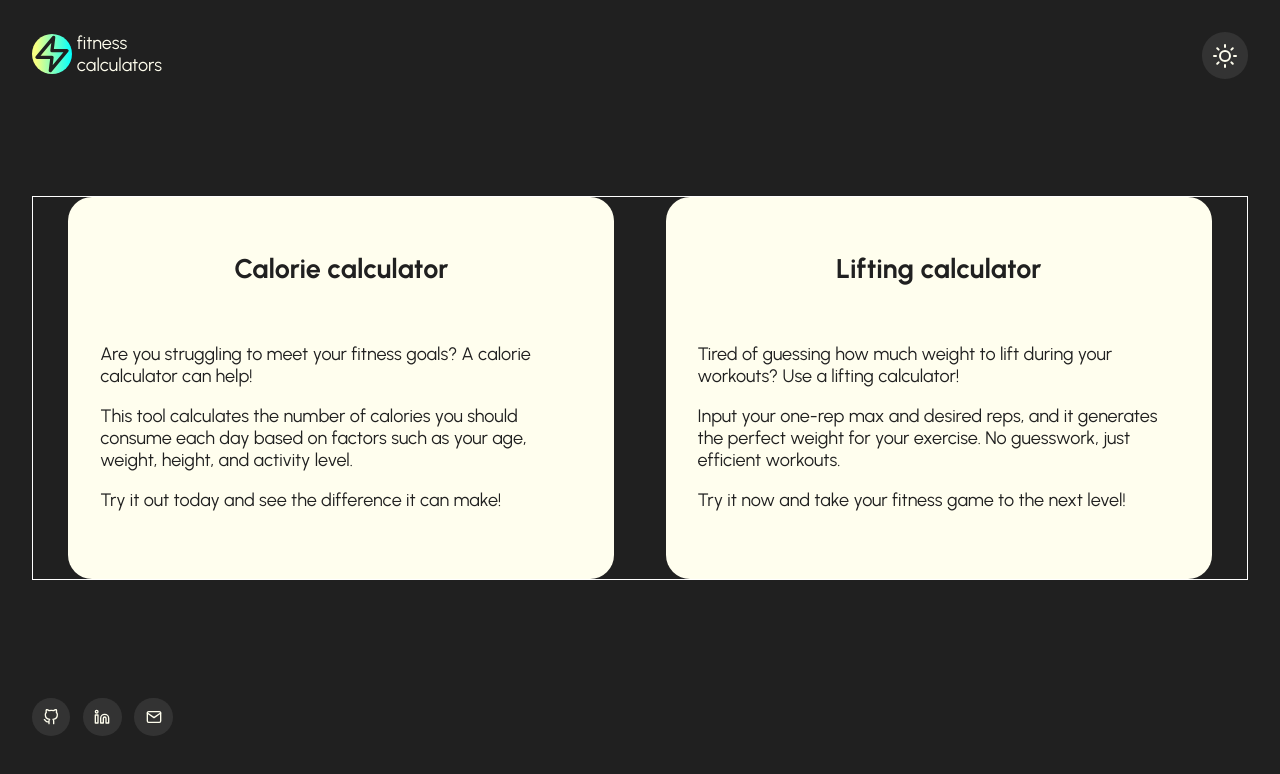
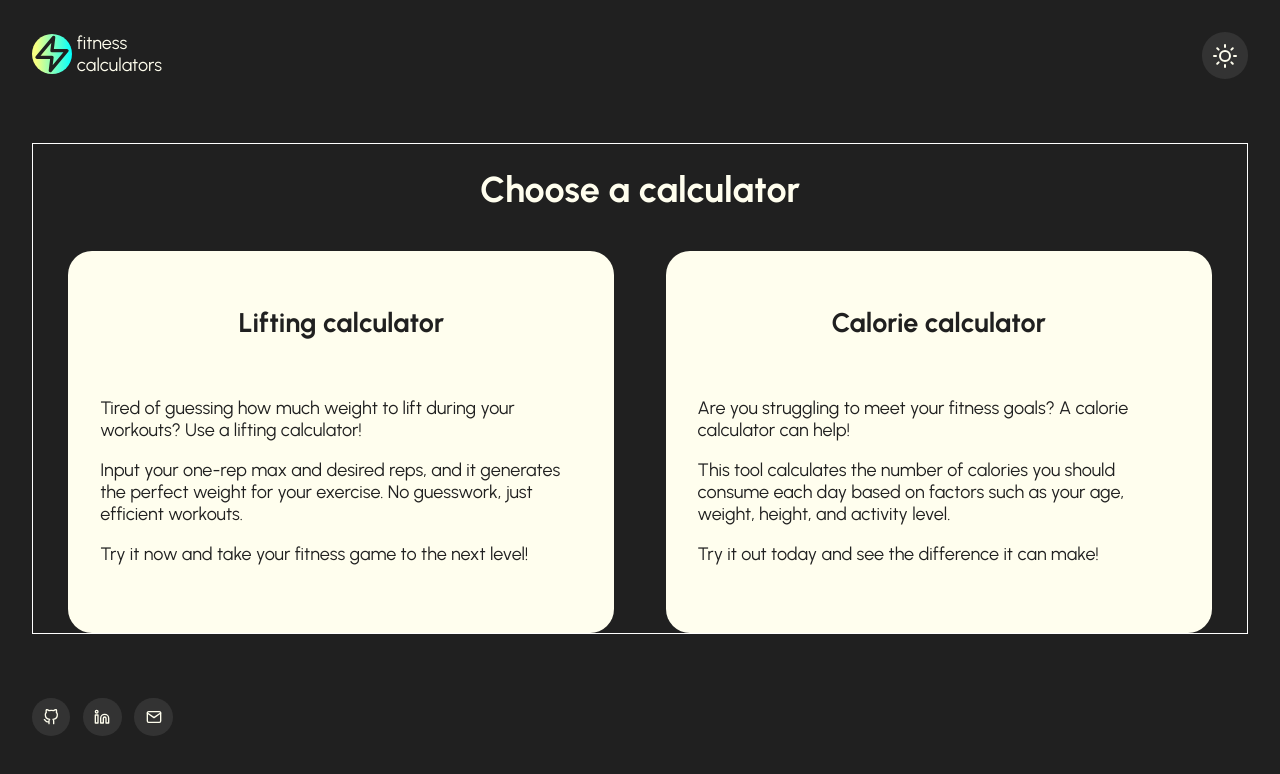
Before and after one commit to Melisa-Zorraindo/fitness-calculators, a React (Vite) app: page / in a window 1280 px wide. Shown: the top 774 px of the page. Built offline with nearby package versions, Linux system fonts and the light colour scheme.

Commit message:
Fixes card order

```diff
--- a/src/pages/home/index.jsx
+++ b/src/pages/home/index.jsx
@@ -5,8 +5,9 @@ import Lifting from "../liftingCalculator";
 export default function Home() {
   return (
     <StyledPage>
+      <h1>Choose a calculator</h1>
+      <Lifting />
       <Calories />
-      <Lifting />
     </StyledPage>
   );
 }
```
